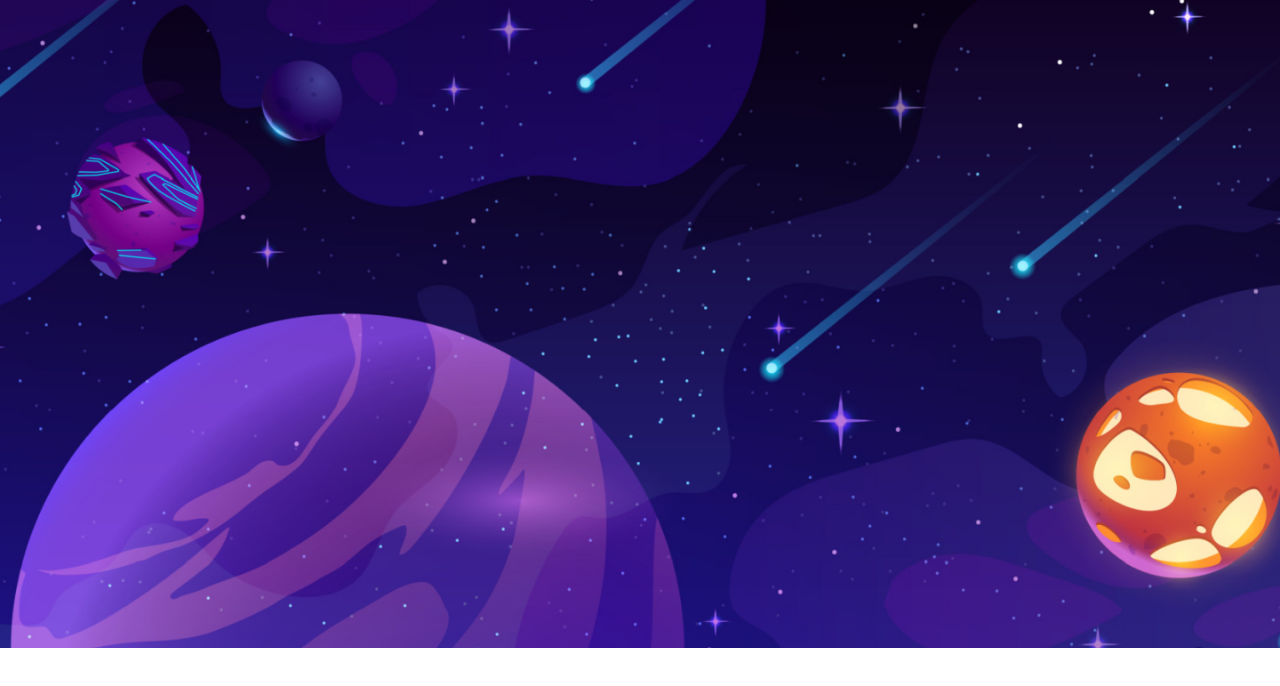
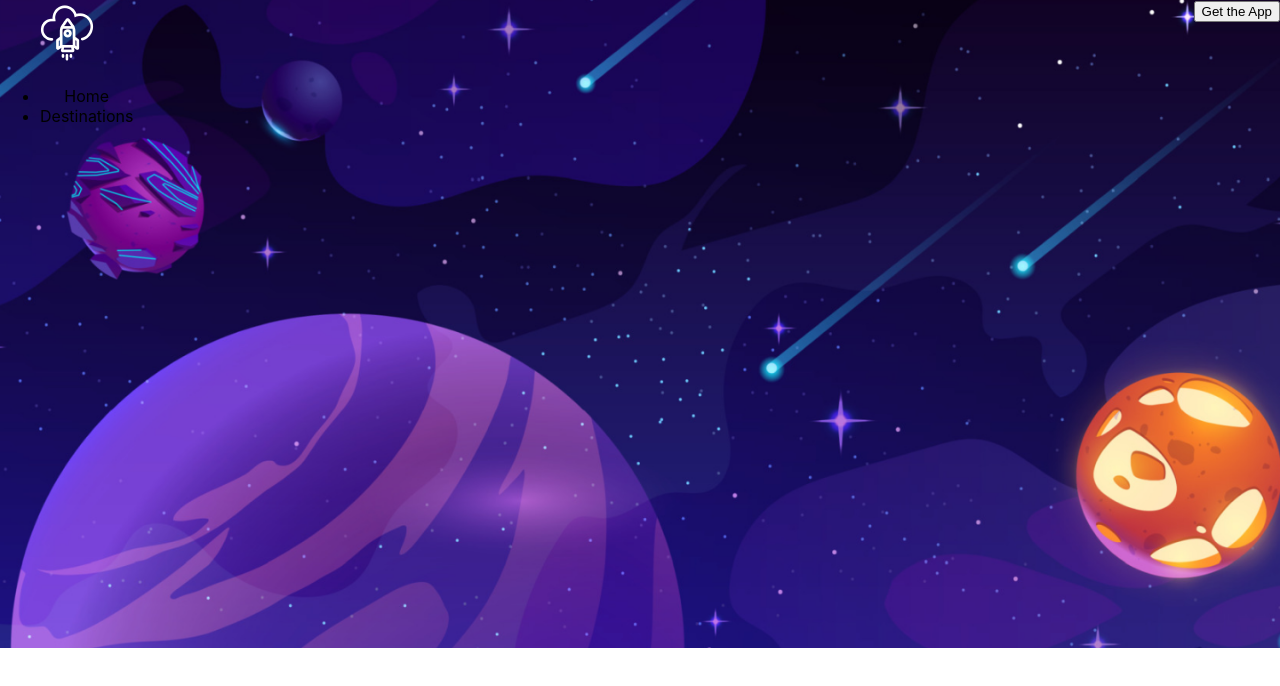
Before and after one commit to eddiesosera/dvt-term1-project, a React (Create React App) app: page / in a window 1280 px wide. Shown: the top 686 px of the page. Built offline with nearby package versions, Linux system fonts and the light colour scheme.

Commit message:
Navbar Layout Structure
Additional media content: Navbar logo

```diff
--- a/src/App.js
+++ b/src/App.js
@@ -1,11 +1,13 @@
 import { Routes, Route } from 'react-router-dom';
 import './App.css';
 import { Home } from './pages/home';
+import { Navbar } from './components/navigation/navbar';
 
 
 function App() {
   return (
     <div className="App">
+      <Navbar />
       <Routes>
         <Route path='/' element={<Home />} />
       </Routes>
--- a/src/components/navigation/navbar/index.css
+++ b/src/components/navigation/navbar/index.css
@@ -0,0 +1,7 @@
+.navbar {
+    width: 100%;
+    display: flex;
+    justify-content: space-between;
+    position: absolute;
+    top: 0;
+}
--- a/src/components/navigation/navbar/index.js
+++ b/src/components/navigation/navbar/index.js
@@ -0,0 +1,40 @@
+import React, { useState } from 'react';
+import logo from '../../../assets/img/gg_logo.png';
+import './index.css'
+
+export const Navbar = () => {
+    const [activePage, setActivePage] = useState('/')
+    const pages = [
+        {
+            title: 'Home',
+            url: '/'
+        },
+        {
+            title: 'Destinations',
+            url: '/destinations'
+        }
+    ]
+
+    return (
+        <div className='navbar'>
+            <div className='navbar-left'>
+                <img src={logo} alt='Logo' />
+                <ul className='navbar-left-items'>
+                    {
+                        pages.map((page) => {
+                            return (
+                                <li className={`navbar-left-item ${page.url === activePage ? 'active-page' : ''}`}
+                                    onClick={() => { setActivePage(page.url) }}>
+                                    {page.title}
+                                </li>
+                            )
+                        })
+                    }
+                </ul>
+            </div>
+            <div className='navbar-right'>
+                <button>Get the App</button>
+            </div>
+        </div>
+    )
+}
```
Also changed, not shown: src/assets/img/gg_logo.png, src/assets/img/gg_logo_thumbnail.png (added).
